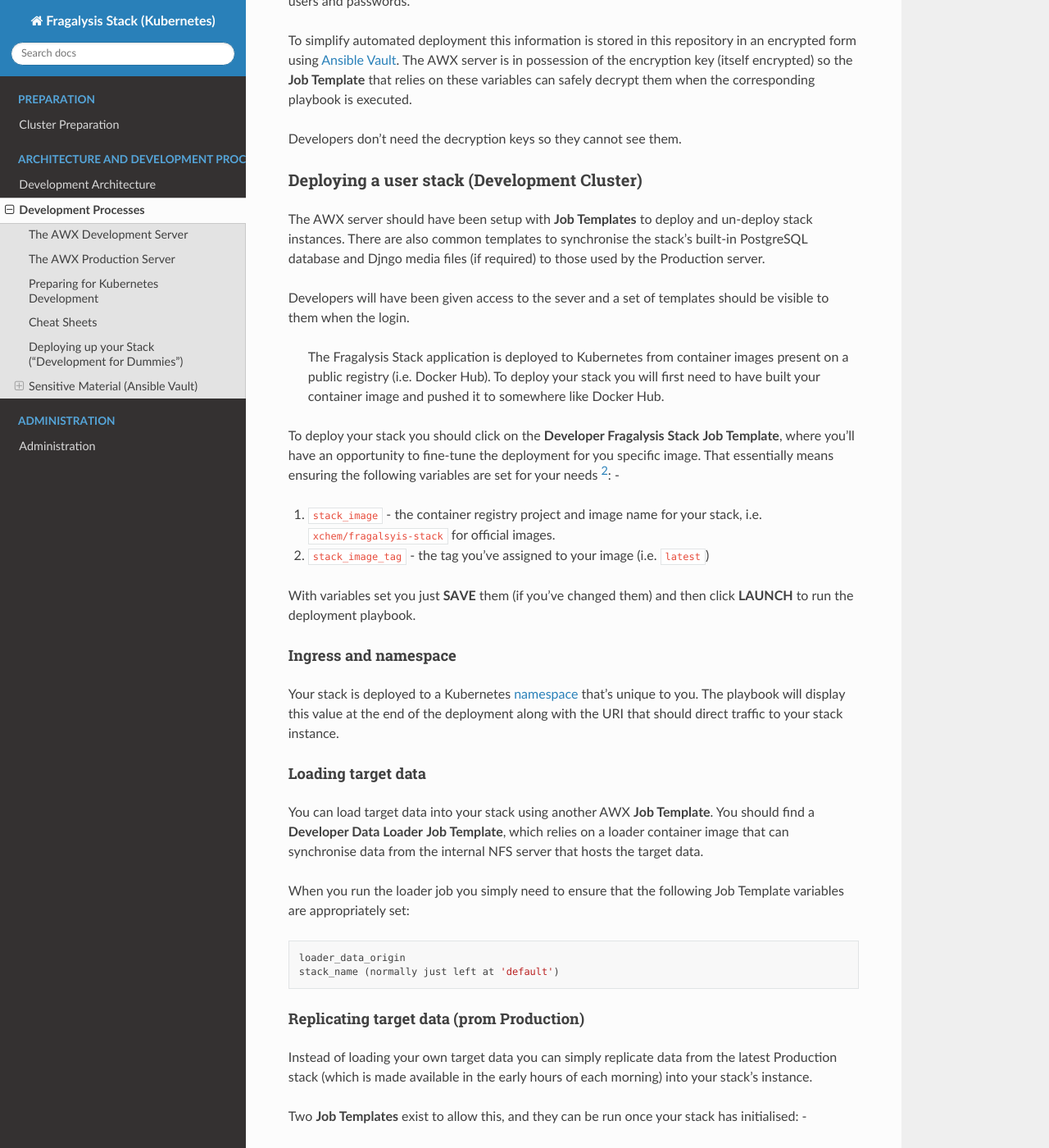
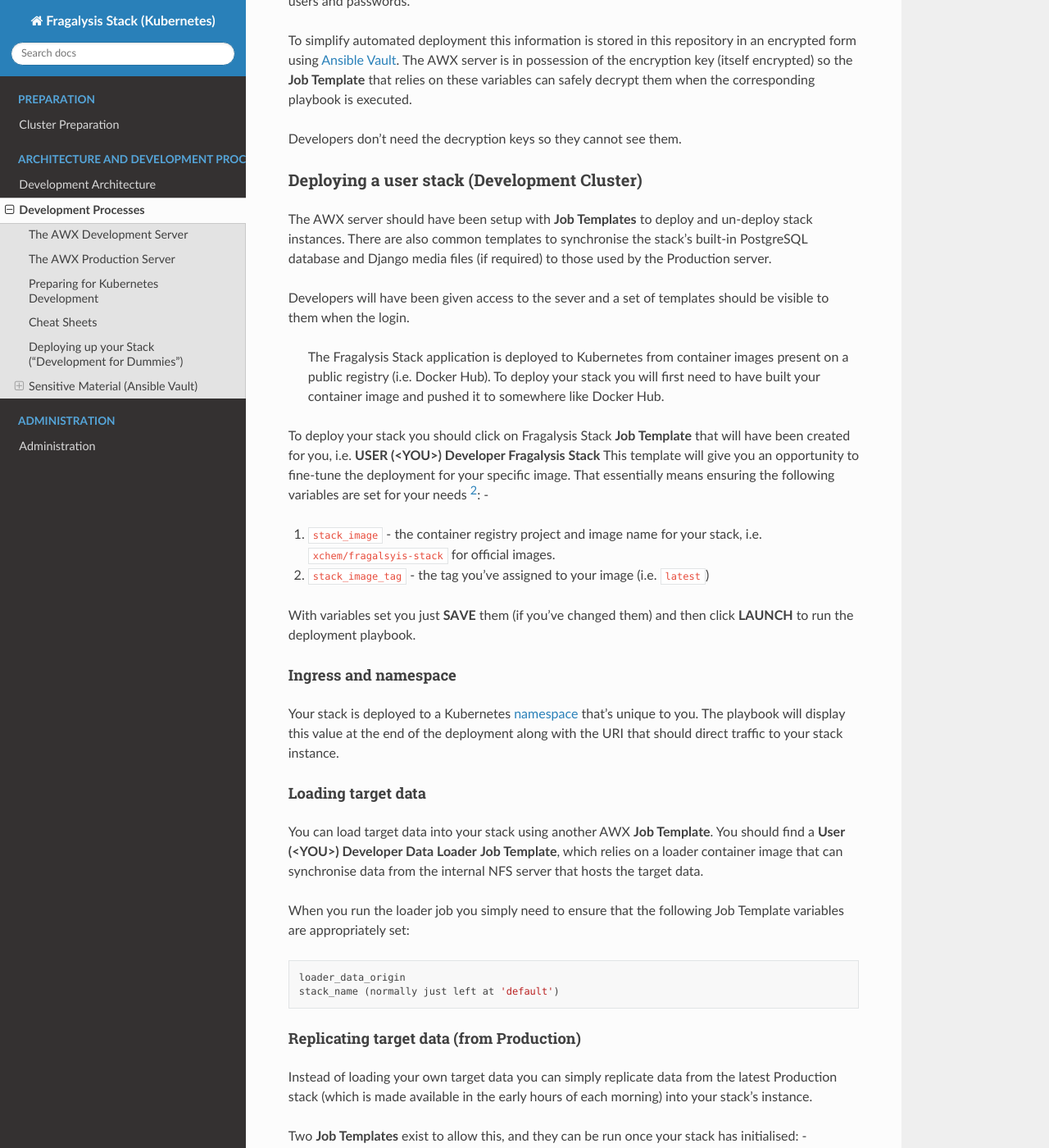
Before and after one commit to InformaticsMatters/dls-fragalysis-stack-kubernetes, a Sphinx documentation site: the page built from docs/source/development/index.rst, in a window 1280 px wide and 1400 px high, scrolled down 802 px. Shown: the whole window at 82% size. Built offline with Sphinx 7.4.7 and the Read the Docs theme 2.0.0, drawn with Linux system fonts in a browser that asks for light colours; formulas are drawn with MathJax 3; some of the changed text lies outside the part shown.

Commit message:
- Developer doc tweaks

```diff
--- a/docs/source/development/index.rst
+++ b/docs/source/development/index.rst
@@ -53,7 +53,7 @@
 
 The AWX server should have been setup with **Job Templates** to deploy and
 un-deploy stack instances. There are also common templates to synchronise
-the stack's built-in PostgreSQL database and Djngo media files (if required)
+the stack's built-in PostgreSQL database and Django media files (if required)
 to those used by the Production server.
 
 Developers will have been given access to the sever and a set of templates
@@ -66,9 +66,10 @@
     you will first need to have built your container image and pushed it
     to somewhere like Docker Hub.
 
-To deploy your stack you should click on the **Developer Fragalysis Stack**
-**Job Template**, where you'll have an opportunity to fine-tune the deployment
-for you specific image. That essentially means ensuring the following variables
+To deploy your stack you should click on Fragalysis Stack **Job Template** that
+will have been created for you, i.e. **USER (<YOU>) Developer Fragalysis Stack**
+This template will give you an opportunity to fine-tune the deployment
+for your specific image. That essentially means ensuring the following variables
 are set for your needs [#f2]_: -
 
 1.  ``stack_image`` - the container registry project and image name for
@@ -89,9 +90,9 @@
 ===================
 
 You can load target data into your stack using another AWX **Job Template**.
-You should find a **Developer Data Loader** **Job Template**, which relies on
-a loader container image that can synchronise data from the internal NFS
-server that hosts the target data.
+You should find a **User (<YOU>) Developer Data Loader** **Job Template**,
+which relies on a loader container image that can synchronise data from the
+internal NFS server that hosts the target data.
 
 When you run the loader job you simply need to ensure that the
 following Job Template variables are appropriately set::
@@ -99,7 +100,7 @@
     loader_data_origin
     stack_name (normally just left at 'default')
 
-Replicating target data (prom Production)
+Replicating target data (from Production)
 =========================================
 
 Instead of loading your own target data you can simply replicate data from the
@@ -119,15 +120,15 @@
 
 If you've already deployed your stack and have now produced a new Docker
 image (even a new ``latest`` image) you can quickly redeploy the
-image by running the **Developer Fragalysis Stack (Version Change)** Job
-Template.
+image by running the **User (<YOU>) Developer Fragalysis Stack (Version Change)**
+Job Template.
 
 This relies on the stack having been deployed (i.e. with a database and
 persistent volumes) and simply causes the Pod to restart while also re-pulling
 the image from Docker Hub.
 
-You can just run the original **Developer Fragalysis Stack** JOb template
-but that takes a little longer to run.
+You can just run the original **User (<YOU>) Developer Fragalysis Stack**
+Job template but that takes a little longer to run.
 
 .. rubric:: Footnotes
 
```
